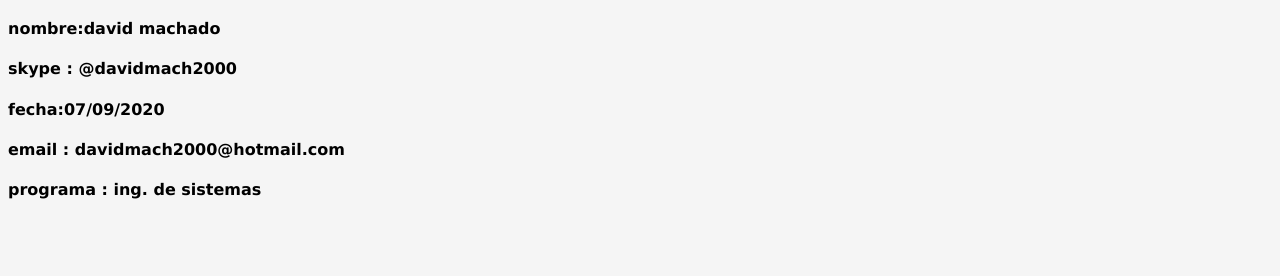
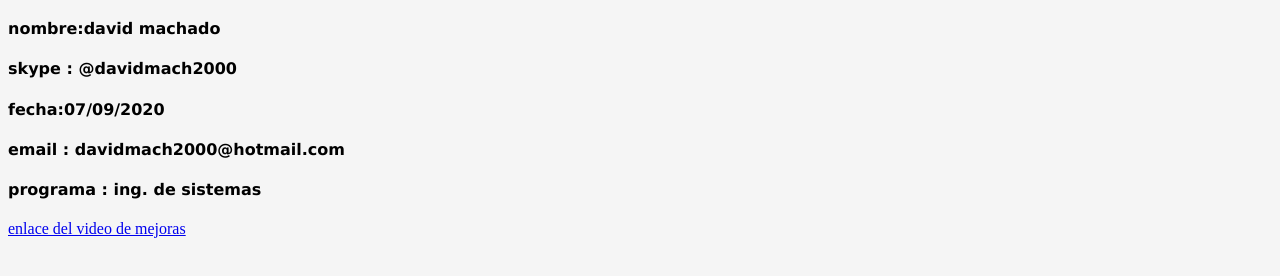
Before and after one commit to dmachadoa/page-, a plain HTML site: page autor.html in a window 1280 px wide. Shown: the part 100-376 px from the top of the page. Drawn offline with Linux system fonts and the light colour scheme.

Commit message:
5.2
insercion del video de mejoras del ovi

```diff
--- a/autor.html
+++ b/autor.html
@@ -27,6 +27,7 @@
   <h4 class="presentacion">fecha:07/09/2020</h4>
   <h4 class="presentacion">email : davidmach2000@hotmail.com</h4>
   <h4 class="presentacion">programa : ing. de sistemas</h4>
+  <a href="https://www.loom.com/share/944ae2d121d04bc69e72a799e6a9f2f2">enlace del video de mejoras </a>
 
 
 
--- a/style.css
+++ b/style.css
@@ -10,7 +10,7 @@
 .color_menu{
 
     background-color:#F0B429;
-    font-family: Franklin Gothic Medium, "Arial Narrow", Arial, sans-serif;
+    font-family:Franklin Gothic Medium,"Arial Narrow", Arial, sans-serif;
     width: 1400;
 }
 .color_naranja {
@@ -30,13 +30,13 @@
 
 .parrafo{
     columns: #333333;
-    font-family: Franklin Gothic Medium, Arial Narrow, Arial, "sans-serif";
+    font-family: Franklin Gothic Medium, Arial Narrow, Arial,"sans-serif";
     text-align: justify; width: 8   0%;
 
 }
 .presentacion{
     color: black;
     font-size: medium;
-    font-family: 'Lucida Sans', Lucida Sans Regular, Lucida Grande, Lucida Sans Unicode, Geneva, Verdana, sans-serif;
+    font-family:'Lucida Sans',Lucida Sans Regular, Lucida Grande, Lucida Sans Unicode, Geneva, Verdana, sans-serif;
 
 }
```
